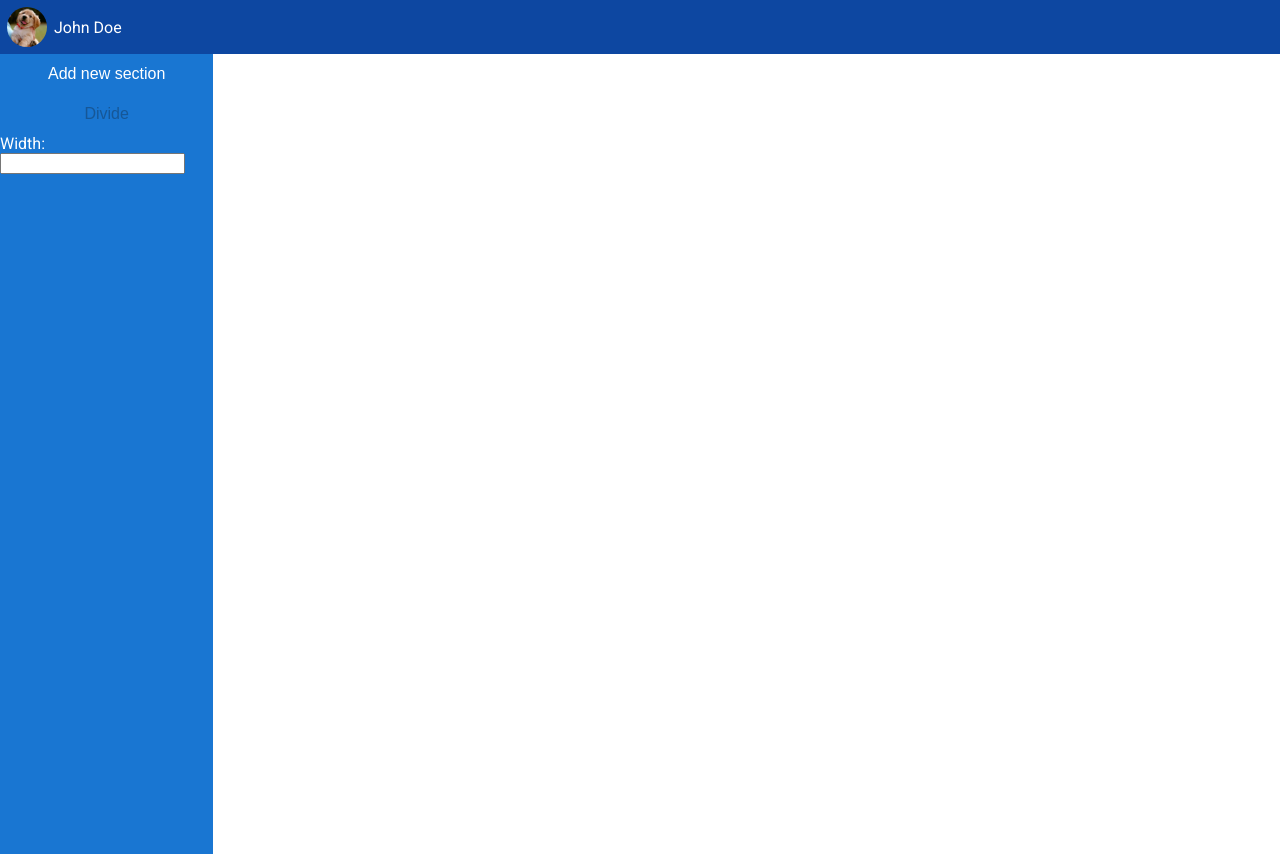
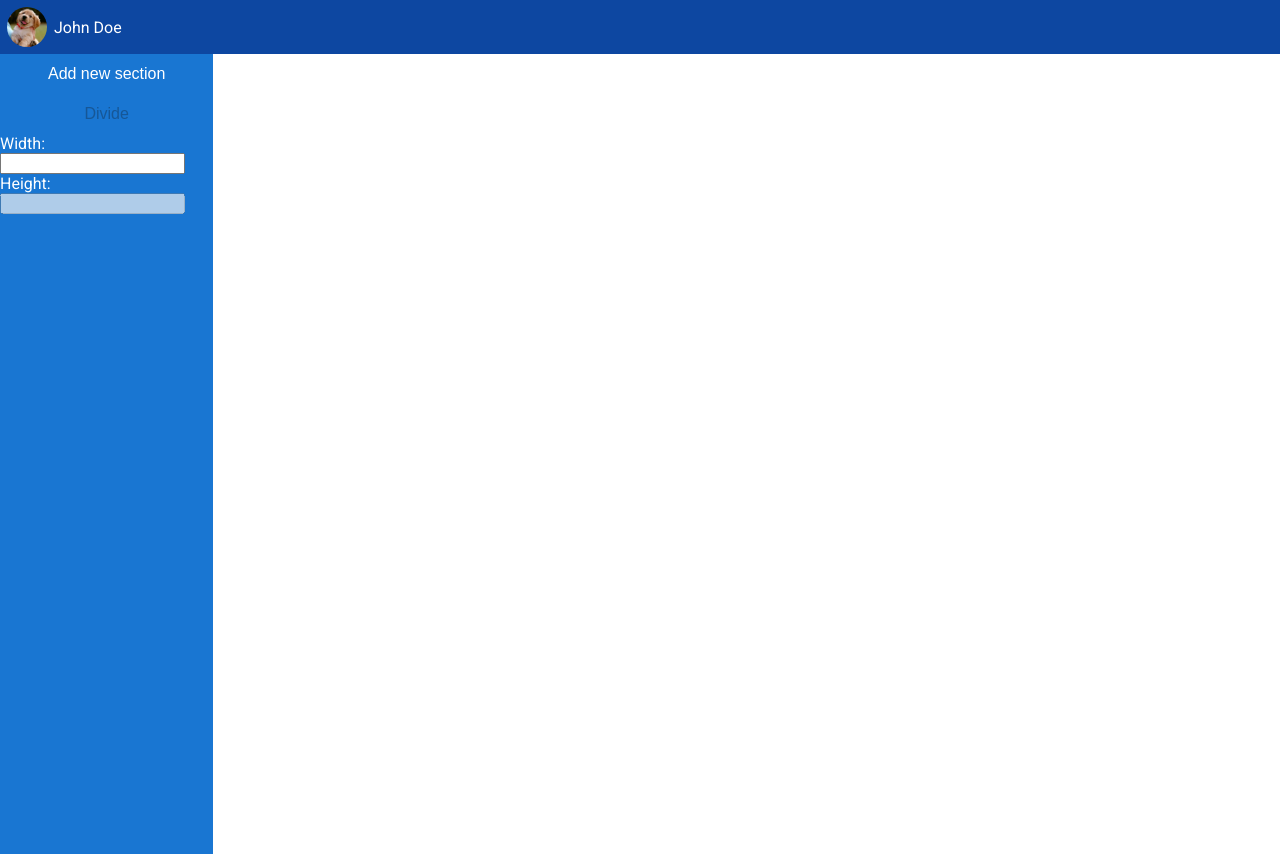
Before and after one commit to MichaelaBajanova/infographics-builder, a React (Create React App) app: page / in a window 1280 px wide. Built offline with nearby package versions, Linux system fonts and the light colour scheme.

Commit message:
set height of infographics row

```diff
--- a/src/components/AppWrapper.tsx
+++ b/src/components/AppWrapper.tsx
@@ -34,7 +34,8 @@ class AppWrapper extends React.Component<{}, IState> {
                     selectedSection={selectedSection}
                     addSection={this.handleAddRow}
                     divideSection={this.handleDivideSection}
-                    setSize={this.handleSetSize}
+                    setWidth={this.handleSetWidth}
+                    setHeight={this.handleSetHeight}
                 />
                 <Canvas
                     infographicsDetails={infographicsDetails}
@@ -183,7 +184,7 @@ class AppWrapper extends React.Component<{}, IState> {
         }))
     }
 
-    private handleSetSize = (widthPx: number) => {
+    private handleSetWidth = (widthPx: number) => {
         const {infographicsDetails} = this.state
         const {infographics} = infographicsDetails
 
@@ -194,6 +195,23 @@ class AppWrapper extends React.Component<{}, IState> {
             }
         }))
     }
+
+    private handleSetHeight = (section: IInfographicsSection, heightPx: number) => {
+        const {infographicsDetails} = this.state
+        const {infographics, widthPx} = infographicsDetails
+        const {y: row} = section.position
+
+        const infographicsCopy = produce(infographics, draft => {
+            draft[row].heightPx = heightPx
+        })
+
+        this.setState(produce(this.state, draftState => {
+            draftState.infographicsDetails = {
+                widthPx,
+                infographics: infographicsCopy,
+            }
+        }))
+    }
 }
 
 export default AppWrapper
--- a/src/components/Editor.tsx
+++ b/src/components/Editor.tsx
@@ -9,17 +9,20 @@ interface IProps {
     selectedSection: IInfographicsSection | null,
     addSection: () => void,
     divideSection: (section: IInfographicsSection) => void,
-    setSize: (widthPx: number) => void,
+    setWidth: (widthPx: number) => void,
+    setHeight: (section: IInfographicsSection, heightPx: number) => void,
 }
 
 interface IState {
     widthInputValue: string,
+    heightInputValue: string,
 }
 
 class Editor extends React.Component<IProps, IState> {
 
-    state = {
+    state: IState = {
         widthInputValue: '',
+        heightInputValue: '',
     }
 
     render() {
@@ -39,9 +42,19 @@ class Editor extends React.Component<IProps, IState> {
                     >
                         Divide
                     </Button>
-                    <form onSubmit={this.onFormSubmit}>
+                    <form onSubmit={this.onWidthFormSubmit}>
                         <label>Width:</label>
-                        <input name="width" value={this.state.widthInputValue} onChange={this.onInputChange} type="text"/>
+                        <input name="width" value={this.state.widthInputValue} onChange={this.onWidthInputChange} type="text"/>
+                    </form>
+                    <form onSubmit={this.onHeightFormSubmit}>
+                        <label>Height:</label>
+                        <input
+                            name="height"
+                            value={this.state.heightInputValue}
+                            onChange={this.onHeightInputChange}
+                            type="text"
+                            disabled={!selectedSection}
+                        />
                     </form>
                 </div>
             </div>
@@ -56,17 +69,31 @@ class Editor extends React.Component<IProps, IState> {
         }
     }
 
-    private onFormSubmit = (event: any) => {
+    private onWidthFormSubmit = (event: any) => {
         const {widthInputValue} = this.state
-        const {setSize} = this.props
+        const {setWidth} = this.props
 
         event.preventDefault()
-        setSize(Number(widthInputValue))
+        setWidth(Number(widthInputValue))
     }
 
-    private onInputChange = (event: any) => {
+    private onHeightFormSubmit = (event: any) => {
+        const {heightInputValue} = this.state
+        const {setHeight, selectedSection} = this.props
+
+        event.preventDefault()
+        setHeight(selectedSection!, Number(heightInputValue))
+    }
+
+    private onWidthInputChange = (event: any) => {
         this.setState({
             widthInputValue: event.target.value,
+        })
+    }
+
+    private onHeightInputChange = (event: any) => {
+        this.setState({
+           heightInputValue: event.target.value,
         })
     }
 }
```
